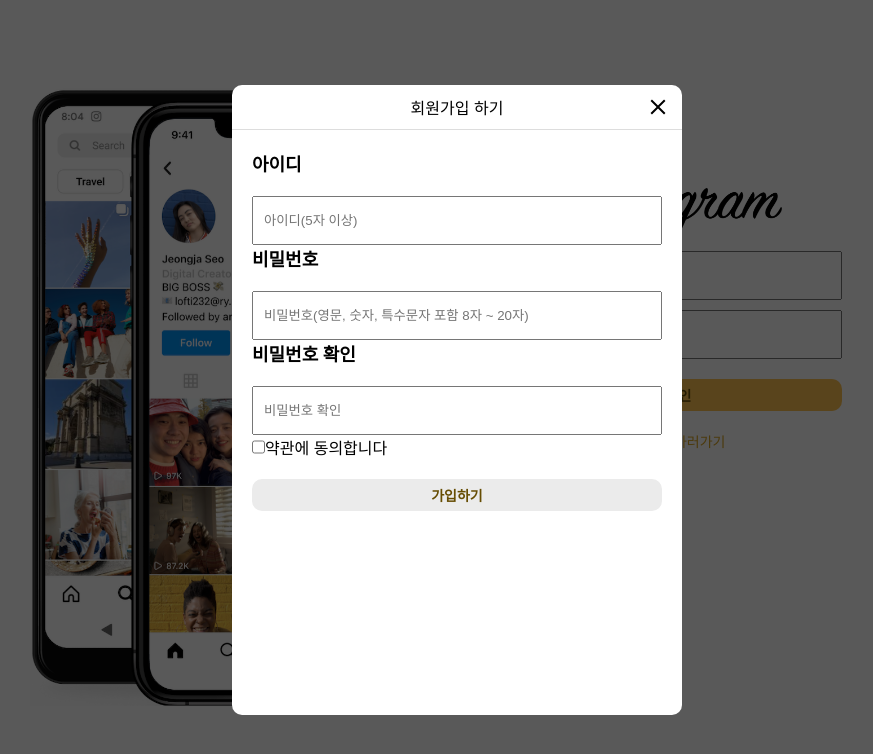
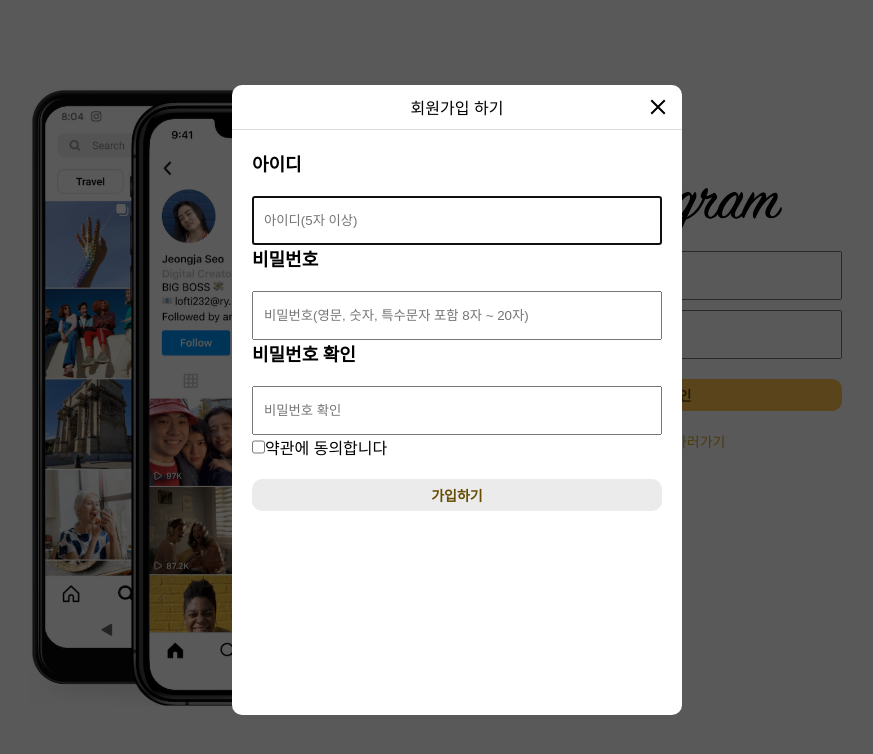
Before and after one commit to hyeminem-Jo/j-com, a Next.js app: page / in a window 1280 px wide. Both pictures are taken after a click on the button "회원가입 하러가기". Shown: the top 754 px of the page, without its empty margins (183-1056 px from the left). Built offline with nearby package versions, Linux system fonts and the light colour scheme; no server answers.

Commit message:
🐛 setFocus 안되는 현상 해결 (Input 컴포넌트에 ref 속성 추가)

```diff
--- a/src/app/(loggedOut)/_component/Main.tsx
+++ b/src/app/(loggedOut)/_component/Main.tsx
@@ -20,10 +20,6 @@ export default function Main() {
     },
   })
   const openModal = useModalStore((state: any) => state.openModal)
-
-  React.useEffect(() => {
-    setFocus("email");
-  }, [setFocus]);
 
   return (
     <>
--- a/src/app/(loggedOut)/_component/SignupForm.tsx
+++ b/src/app/(loggedOut)/_component/SignupForm.tsx
@@ -16,6 +16,7 @@ function SignupForm() {
     reset,
     setError,
     clearErrors,
+    setFocus,
     formState: { errors },
   } = useForm({
     mode: 'onChange',
@@ -52,6 +53,10 @@ function SignupForm() {
     },
     [watch()],
   )
+
+  useEffect(() => {
+    setFocus("user")
+  }, [setFocus])
 
   return (
     <form onSubmit={handleSubmit(onSubmit)} className={style.signupForm}>
--- a/src/app/_component/common/Input/Input.tsx
+++ b/src/app/_component/common/Input/Input.tsx
@@ -40,9 +40,7 @@ function Input({
           name={name}
           value={field.value}
           onChange={field.onChange}
-          ref={(e) => {
-            field.ref(e);
-          }}
+          ref={field.ref}
           onBlur={() => {
             onBlur()
             field.onBlur()
```
